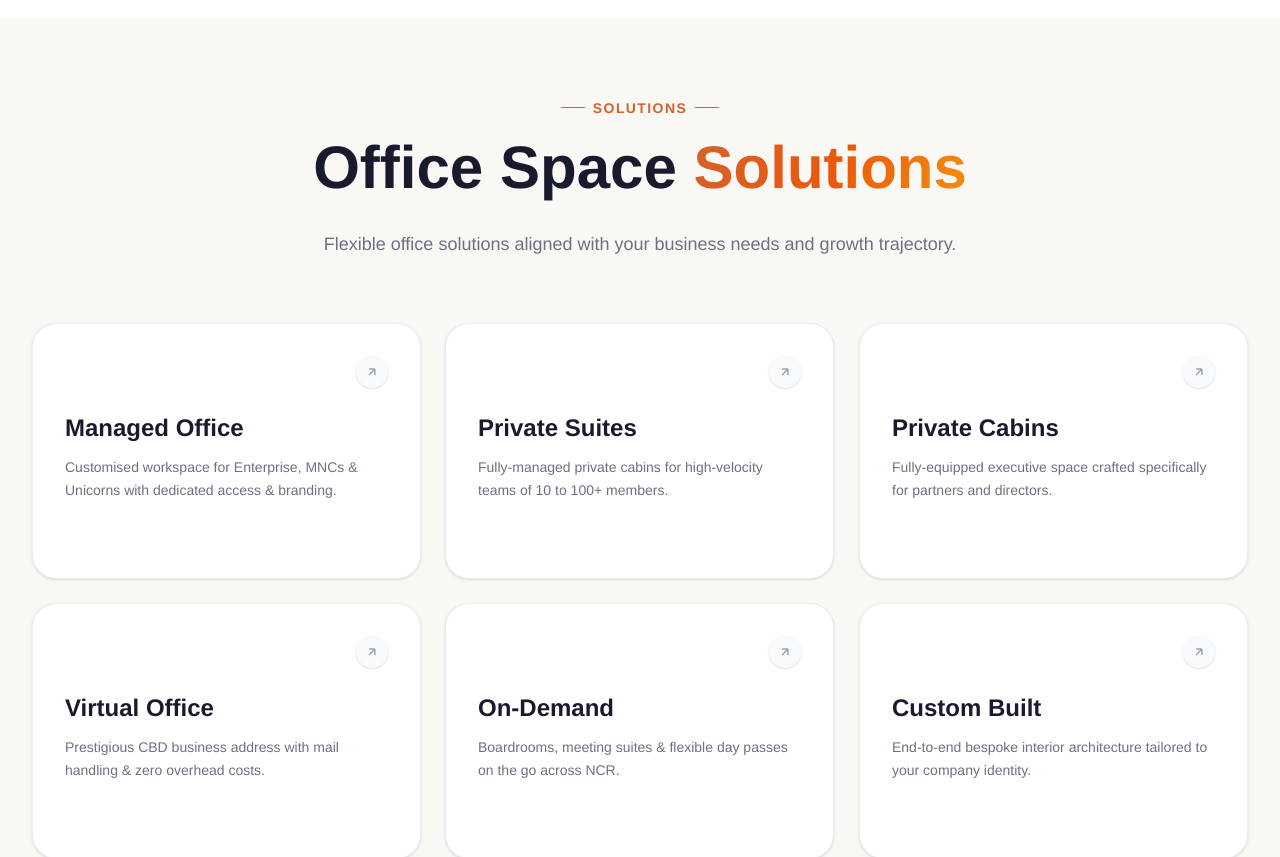
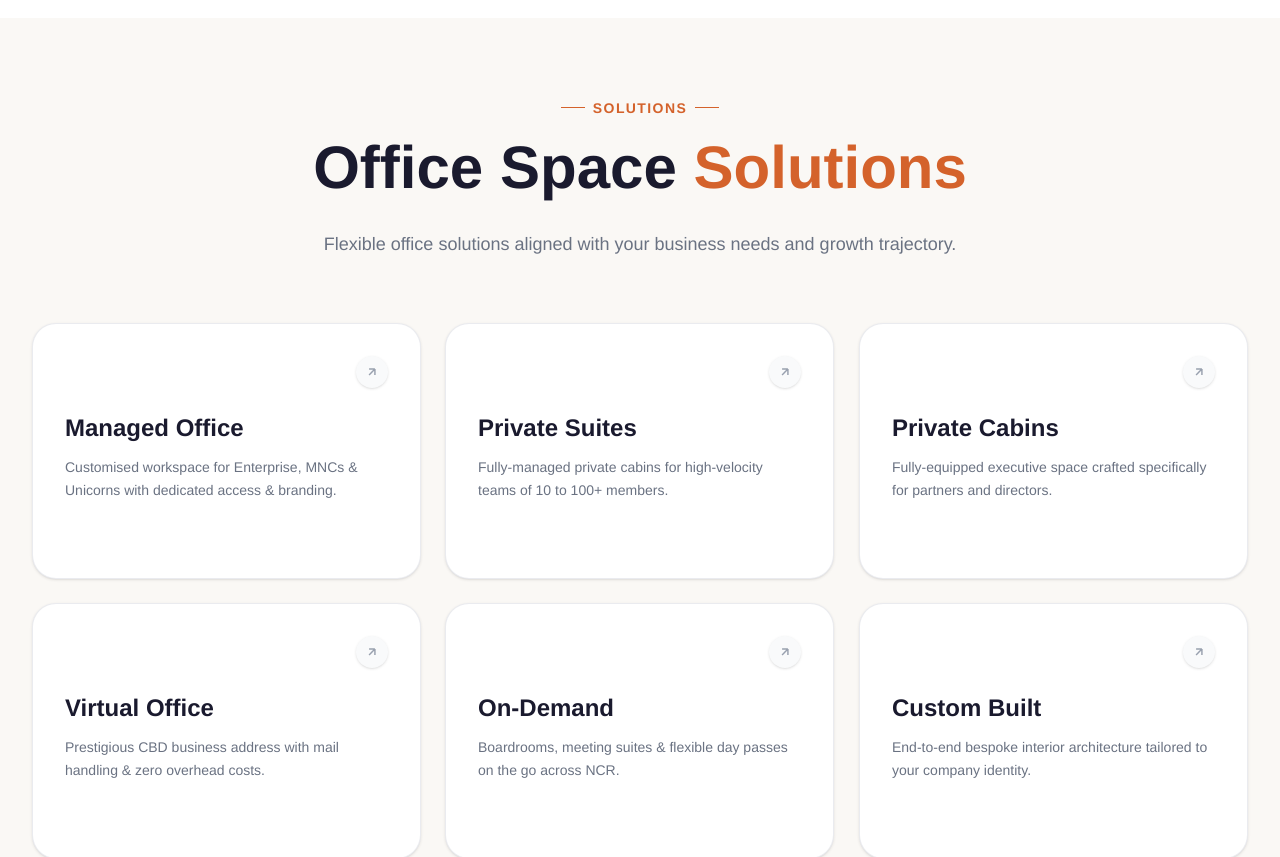
Before and after one commit to Comptech-Enterprises/onwards-website, a Next.js app: page / in a window 1280 px wide. Shown: the part 2040-2897 px from the top of the page. Built offline with nearby package versions, Linux system fonts and the light colour scheme.

Commit message:
style(tone): elevate overall aesthetic to executive premium quality with solid orange text highlights and refined architectural copy

```diff
--- a/src/components/AnimatedHeading.tsx
+++ b/src/components/AnimatedHeading.tsx
@@ -62,7 +62,7 @@ export default function AnimatedHeading({
         >
           <motion.span
             variants={word}
-            className={`inline-block ${hi.has(clean(w)) ? "text-gradient font-bold" : ""}`}
+            className={`inline-block ${hi.has(clean(w)) ? "text-[#d4622b] font-bold" : ""}`}
           >
             {w}
           </motion.span>
--- a/src/components/IntroAnimation.tsx
+++ b/src/components/IntroAnimation.tsx
@@ -231,7 +231,7 @@ export function IntroAnimation({ onComplete }: { onComplete: () => void }) {
             animate={{ opacity: 0.85, y: 0 }}
             transition={{ duration: 0.4, delay: 0.5 }}
           >
-            Crafting Space
+            Enterprise Workspaces
           </motion.span>
         </motion.div>
 
```
